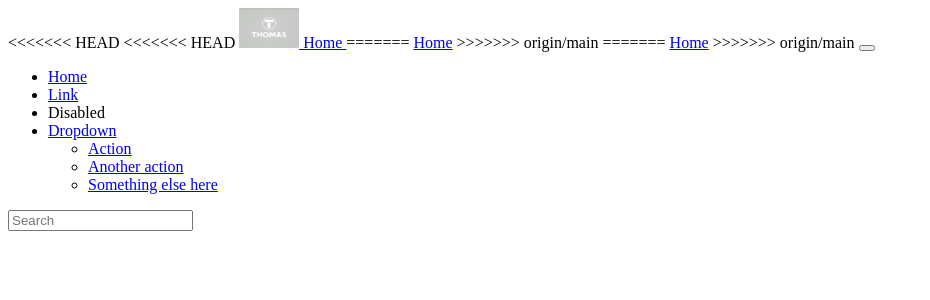
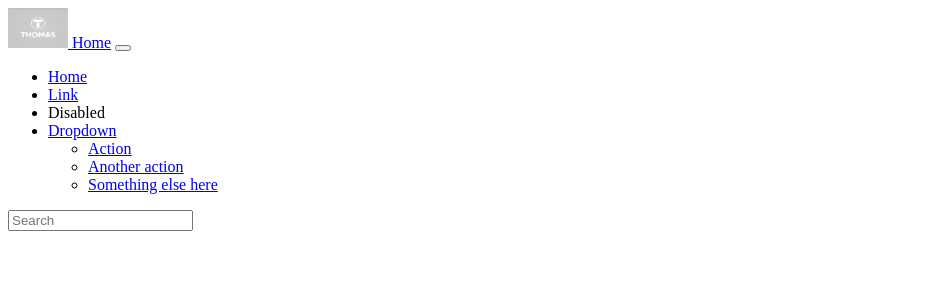
Before and after one commit to ThomasKarabo/courses-website, a Flask app: template templates/nav.html in a window 1280 px wide. Shown: the top 300 px of the page, without its empty margins (0-930 px from the left). Run offline with Flask 2, Linux system fonts and the light colour scheme; the template is opened without the code that fills it, so the values that code supplies are empty.

Commit message:
Made some fixes

```diff
--- a/templates/nav.html
+++ b/templates/nav.html
@@ -1,17 +1,7 @@
 <nav class="navbar navbar-dark bg-dark" aria-label="First navbar example">
     <div class="container-fluid">
-<<<<<<< HEAD
-<<<<<<< HEAD
-      <a class="navbar-brand" href="#">
-      <img src="/static/logo2.jpg" alt="404 image not found" width='60' height='40' class="d-inline-block align-text-top">
-        Home
-      </a>
-=======
-      <a class="navbar-brand" href="#">Home</a>
->>>>>>> origin/main
-=======
-      <a class="navbar-brand" href="#">Home</a>
->>>>>>> origin/main
+      <a class="navbar-brand" href="#"><img src="/static/logo2.jpg" alt="404 image not found" width='60' height='40' class="d-inline-block align-text-top">
+        Home</a>
       <button class="navbar-toggler" type="button" data-bs-toggle="collapse" data-bs-target="#navbarsExample01" aria-controls="navbarsExample01" aria-expanded="false" aria-label="Toggle navigation">
         <span class="navbar-toggler-icon"></span>
       </button>
```
